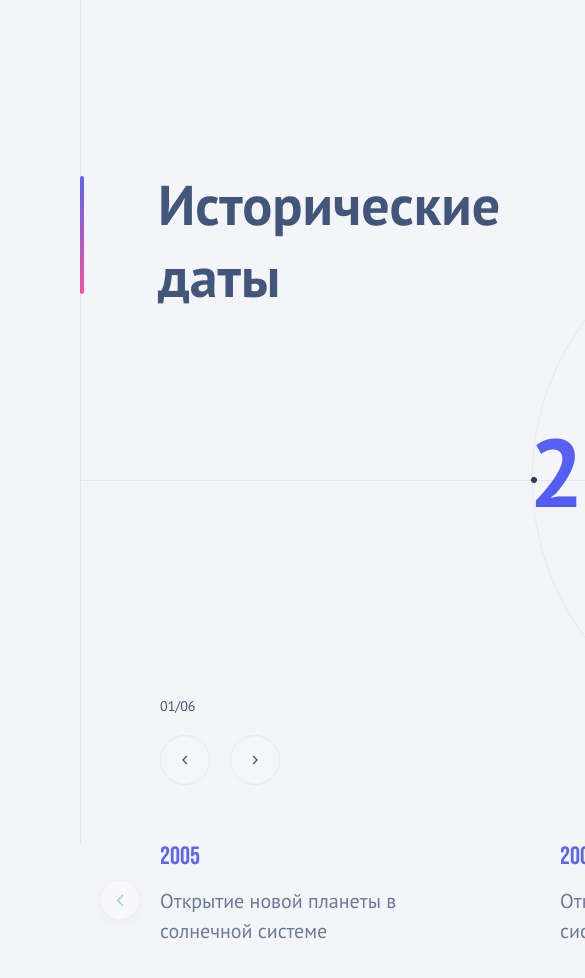
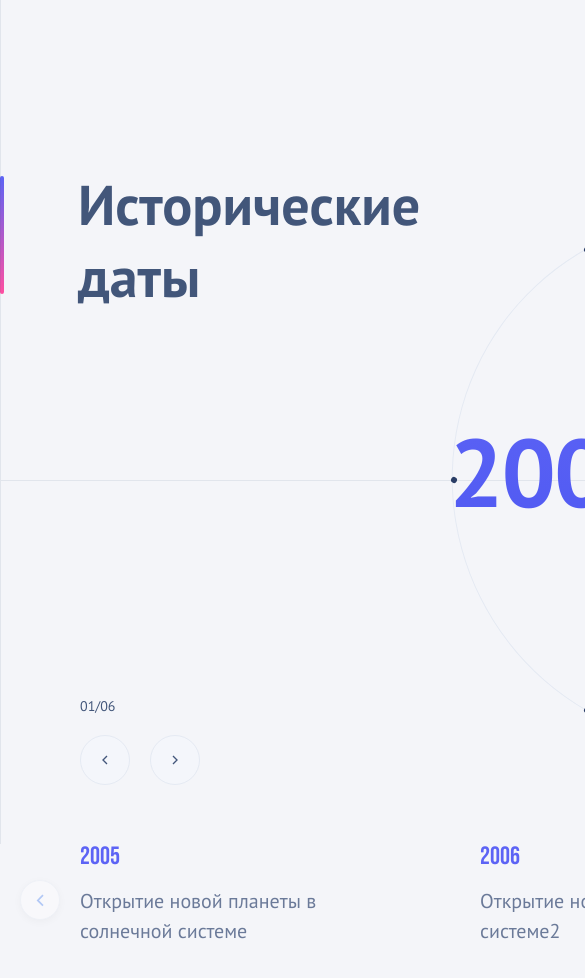
Before and after one commit to oreopk/test_history_data_react_webpack_ts, a React app: page / in a window 390 px wide. Shown: the top 978 px of the page, 585 px wide, since content can reach past the window. Built offline with nearby package versions, Linux system fonts and the light colour scheme.

Commit message:
feat: mobile version 2

```diff
--- a/src/components/HistorySection/HistorySection.sass
+++ b/src/components/HistorySection/HistorySection.sass
@@ -408,6 +408,11 @@ body
   display: none !important
 
 
+@media (max-width: 1919px)
+  .container
+    margin-inline: auto
+    transform: none
+
 @media (max-width: 320px)
   .circle_visible
     display: none
```
